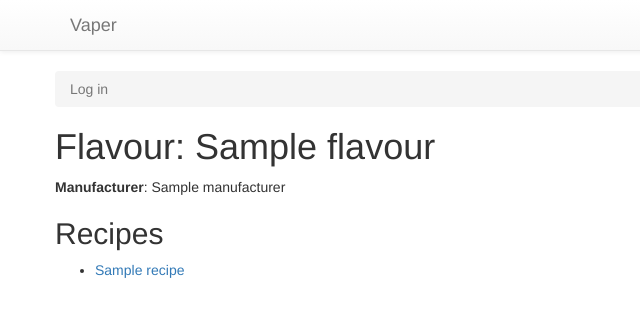
After one commit to unixwitch/vaper, a Django app: template vaper/templates/vaper/flavour.html in a window 1280 px wide. The commit adds this page. Shown: the top 317 px of the page, without its empty margins (0-640 px from the left). Run offline with Django 3.2, Linux system fonts and the light colour scheme; the template is opened without the code that fills it: values that come from a table or form of the project are taken from there, others are empty; tables that the repository leaves empty hold one stand-in row (values such as "Sample post"); parts of the project's set-up code (start-up, migrations or seed data) failed here and were passed over; some libraries are stand-ins or nearby versions.

Commit message:
various changes

```diff
--- a/requirements.txt
+++ b/requirements.txt
@@ -1,3 +1,7 @@
 bootstrap-admin==0.3.6
 Django==1.9.6
+django-appconf==1.0.2
 django-bootstrap3==7.0.1
+django-compressor==2.0
+rcssmin==1.0.6
+rjsmin==1.0.12
--- a/vaper/models.py
+++ b/vaper/models.py
@@ -14,12 +14,6 @@ from django.contrib import admin
 class Manufacturer(models.Model):
     name = models.CharField(max_length = 64)
 
-#    flavours = models.ForeignKey(
-#        'Flavour',
-#        on_delete = models.CASCADE,
-#        related_name = 'manufacturer',
-#    )
-
     def __str__(self):
         return self.name
 
@@ -28,57 +22,27 @@ class ManufacturerInline(admin.TabularInline):
 
 class ManufacturerAdmin(admin.ModelAdmin):
     model = Manufacturer
+
 admin.site.register(Manufacturer, ManufacturerAdmin)
 
 class Flavour(models.Model):
     name = models.CharField(max_length = 64)
-    manufacturer = models.OneToOneField(
+    manufacturer = models.ForeignKey(
         Manufacturer,
         on_delete = models.CASCADE,
+        related_name = 'flavours',
     )
 
     def __str__(self):
         return "{} ({})".format(self.name, self.manufacturer)
 
+class FlavourInline(admin.TabularInline):
+    model = Flavour
+
 class FlavourAdmin(admin.ModelAdmin):
     model = Flavour
-#    inlines = [ ManufacturerInline ]
 
 admin.site.register(Flavour, FlavourAdmin)
-
-###
-### FLAVOUR INSTANCE
-###
-#
-# A (flavour, strength) pair, used in recipes.
-#
-
-class FlavourInstance(models.Model):
-    flavour = models.OneToOneField(
-        Flavour,
-        on_delete = models.CASCADE,
-    )
-
-    strength = models.IntegerField(
-		validators = [
-            MinValueValidator(0),
-            MaxValueValidator(100)
-        ],
-    )
-
-    recipes = models.ForeignKey(
-        'Recipe',
-        on_delete = models.SET_NULL,
-        related_name = 'flavours',
-        null = True,
-    )
-
-    def __str__(self):
-        return "{}, {}%".format(self.flavour, self.strength)
-
-class FlavourInstanceInline(admin.TabularInline):
-    model = FlavourInstance
-    extra = 1
 
 ###
 ### RECIPE
@@ -92,10 +56,49 @@ class Recipe(models.Model):
 
     description = models.TextField(
         null = True,
+		blank = True,
     )
 
     def __str__(self):
         return self.name
+
+
+###
+### FLAVOUR INSTANCE
+###
+#
+# A (flavour, strength) pair, used in recipes.
+#
+
+class FlavourInstance(models.Model):
+    class Meta:
+        verbose_name_plural = "Flavours"
+
+    flavour = models.ForeignKey(
+        Flavour,
+        on_delete = models.CASCADE,
+        related_name = 'flavour_instances'
+    )
+
+    strength = models.IntegerField(
+		validators = [
+            MinValueValidator(0),
+            MaxValueValidator(100)
+        ],
+    )
+
+    recipes = models.ForeignKey(
+        Recipe,
+        on_delete = models.CASCADE,
+        related_name = 'flavour_instances',
+    )
+
+    def __str__(self):
+        return "{}, {}%".format(self.flavour, self.strength)
+
+class FlavourInstanceInline(admin.TabularInline):
+    model = FlavourInstance
+    extra = 1
 
 class RecipeAdmin(admin.ModelAdmin):
     model = Recipe
--- a/vaper/settings/base.py
+++ b/vaper/settings/base.py
@@ -44,6 +44,7 @@ TEMPLATES = [
         'APP_DIRS': True,
         'OPTIONS': {
             'context_processors': [
+                'django.contrib.auth.context_processors.auth',
                 'django.template.context_processors.debug',
                 'django.template.context_processors.request',
                 'django.contrib.auth.context_processors.auth',
@@ -104,3 +105,5 @@ STATIC_URL = '/static/'
 STATIC_ROOT = os.path.join(BASE_DIR, 'static')
 
 LOGIN_URL = 'vaper:login'
+
+BOOTSTRAP_ADMIN_SIDEBAR_MENU = False
--- a/vaper/templates/admin/base.html
+++ b/vaper/templates/admin/base.html
@@ -12,3 +12,9 @@
     </span>
   </h1>
 {% endblock %}
+
+{% block branding %}
+	<a href="{% url 'admin:index' %}">
+		<h1 style='color: white; text-align: center; font-family: serif'>Vaper</h1>
+	</a>
+{% endblock branding %}
--- a/vaper/templates/vaper/base.html
+++ b/vaper/templates/vaper/base.html
@@ -57,10 +57,6 @@
 
 <!-- content container -->
 <div class='container'>
-  <div class="row maintitle">
-    <h1 class="maintitle">Vaper</h1>
-  </div>
-
   <div class="row">
     <div class="content">
       <ul class="breadcrumb">
--- /dev/null
+++ b/vaper/templates/vaper/flavour.html
@@ -0,0 +1,41 @@
+{% extends "vaper/base.html" %}
+{% load bootstrap3 %}
+
+{% block breadcrumbs %}
+  {{ block.super }}
+  <li>Flavour</li>
+  <li>{{ flavour.name }}</li>
+{% endblock %}
+
+{% block content %}
+<h1>
+  Flavour: {{ flavour.name }}
+  {% if perms.flavour.change_flavour %}
+    <a href="{% url 'admin:vaper_flavour_change' flavour.id %}">
+      <button class='btn btn-default'>
+        {% bootstrap_icon 'edit' %}
+      </button>
+    </a>
+  {% endif %}
+  {% if perms.flavour.delete_flavour %}
+    <a href="{% url 'admin:vaper_flavour_delete' flavour.id %}">
+      <button class='btn btn-default'>
+        {% bootstrap_icon 'trash' %}
+      </button>
+    </a>
+  {% endif %}
+</h1>
+
+<p>
+  <strong>Manufacturer</strong>: {{ flavour.manufacturer }}
+</p>
+
+<h2>Recipes</h2>
+
+<ul>
+{% for recipe in recipes %}
+<li><a href="{% url 'vaper:recipe' recipe.id %}">{{ recipe }}</a></li>
+{% endfor %}
+</ul>
+
+{% endblock %}
--- a/vaper/urls.py
+++ b/vaper/urls.py
@@ -6,7 +6,7 @@ import vaper.views
 
 app_name = 'vaper'
 
-vaper_urlpatterns = ([
+vaper_urlpatterns = [
     url(r'^$',                          vaper.views.index, name='index'),
     url(r'^recipe/(?P<id>[0-9]+)/$',    vaper.views.recipe, name='recipe'),
     url(r'^flavour/(?P<id>[0-9]+)/$',   vaper.views.flavour, name='flavour'),
@@ -16,9 +16,9 @@ vaper_urlpatterns = ([
     url(r'^logout/$',   logout, name='logout', kwargs = {
         'next_page': '/',
     }),
-], 'vaper')
+]
 
 urlpatterns = [
     url(r'^admin/',     admin.site.urls),
-    url(r'', include(vaper_urlpatterns)),
+    url(r'', include(vaper_urlpatterns, namespace='vaper')),
 ]
```
Also changed, not shown: vaper/templates/vaper/recipe.html (+8 -4 lines), vaper/views.py (+7 -1 lines), vaper/migrations/0001_initial.py.
